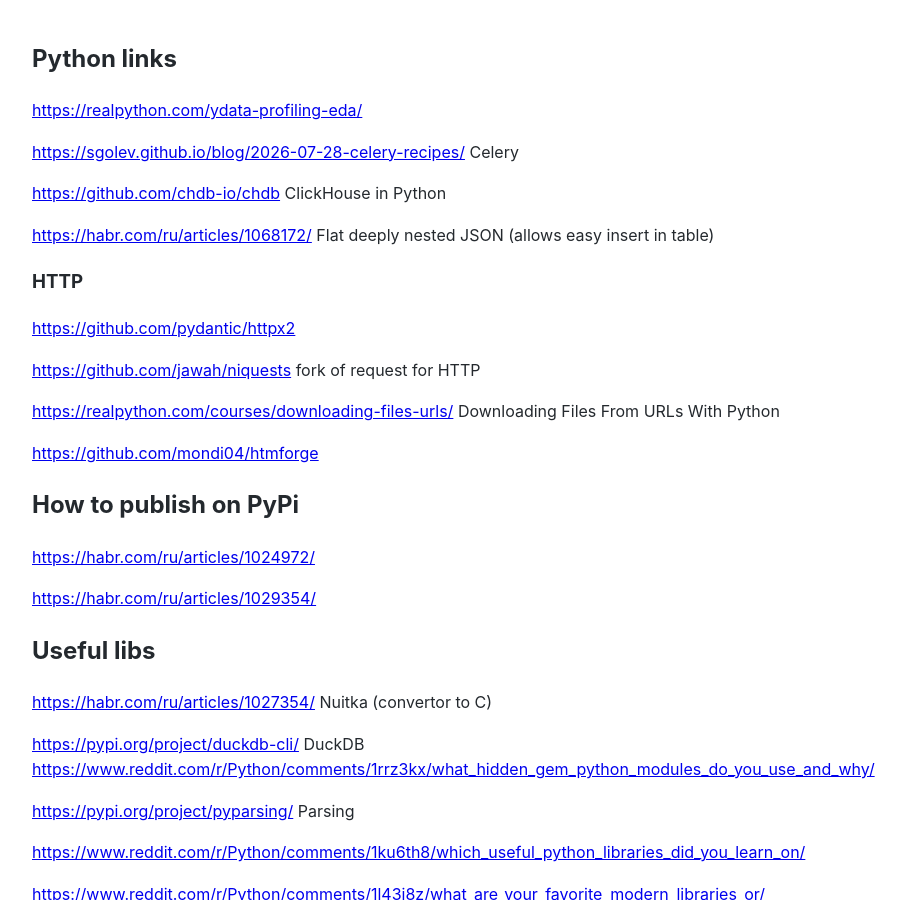
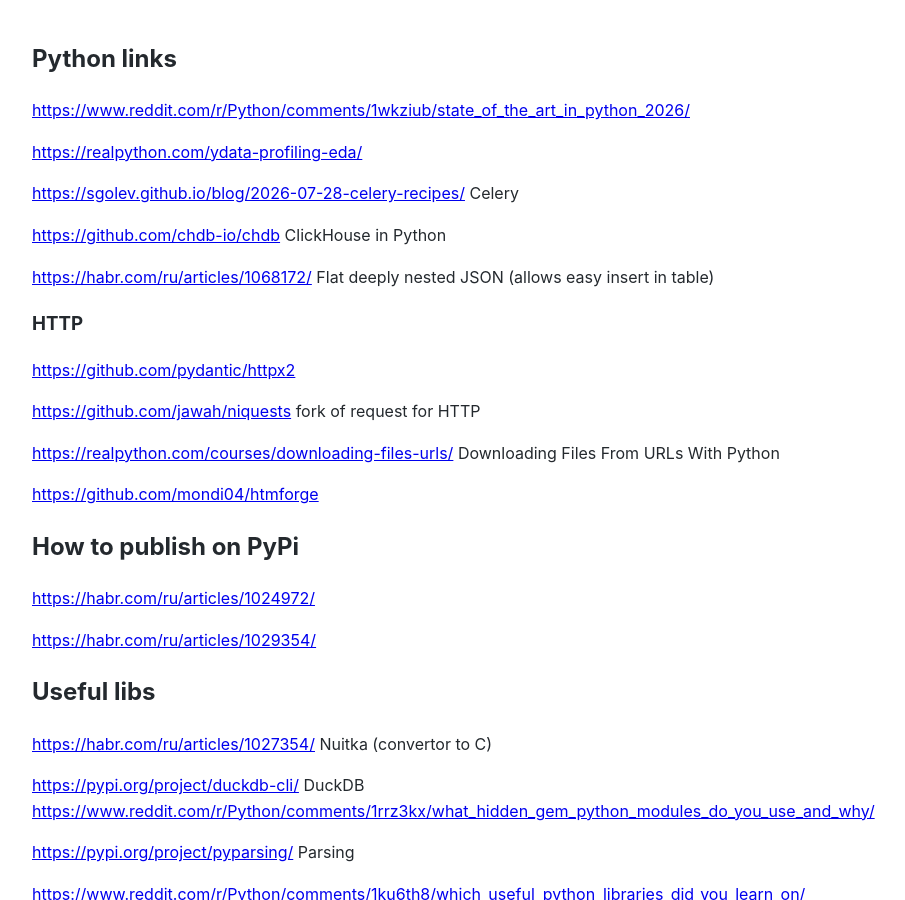
Before and after one commit to Michael-Lubinsky/michael-lubinsky.github.com, a Jekyll site: the page built from python/python_links.md, in a window 1280 px wide and 900 px high. Shown: the whole window, without its empty margins (158-1063 px from the left). Built offline with Jekyll 4.4.1, drawn with Linux system fonts in a browser that asks for light colours; our own code applies the rules of GitHub Pages for plain Markdown files.

Commit message:
Update python_links.md

```diff
--- a/python/python_links.md
+++ b/python/python_links.md
@@ -1,4 +1,6 @@
 ## Python links
+
+<https://www.reddit.com/r/Python/comments/1wkziub/state_of_the_art_in_python_2026/>
 
 <https://realpython.com/ydata-profiling-eda/>
 
```
